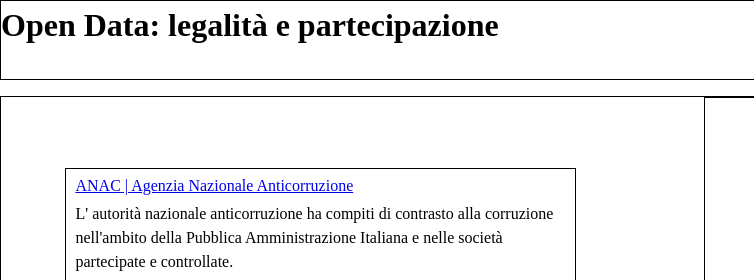
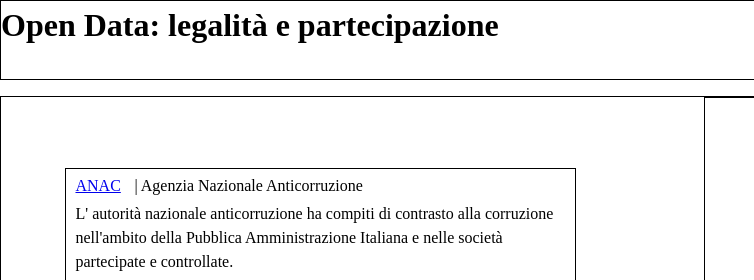
Before and after one commit to ermellino-ingegnoso/OpenData-Bruni-Rabitti, a website: page public/index.html in a window 1280 px wide. Shown: the top 280 px of the page, 0-754 px from the left. Drawn offline with Linux system fonts and the light colour scheme; no server answers; grey boxes are pictures that could not be loaded.

Commit message:
Update index.html

```diff
--- a/public/index.html
+++ b/public/index.html
@@ -14,7 +14,7 @@
         <div class="two-divs">
             <div>
                 <div>
-                    <a href="https://www.anticorruzione.it/" target="_blank">ANAC | Agenzia Nazionale Anticorruzione</a>
+                    <a href="https://www.anticorruzione.it/" target="_blank">ANAC</a><span> | Agenzia Nazionale Anticorruzione</span>
                     <p>L' autorità nazionale anticorruzione ha compiti di contrasto alla corruzione nell'ambito della Pubblica Amministrazione Italiana e nelle società partecipate e controllate.</p>
                     <p>L'aspetto della trasparenza risulta essere cardinale per l'agenzia e fondamentale per il pubblico che ha la capacità di verificare gli atti</p>
                 </div>
```
